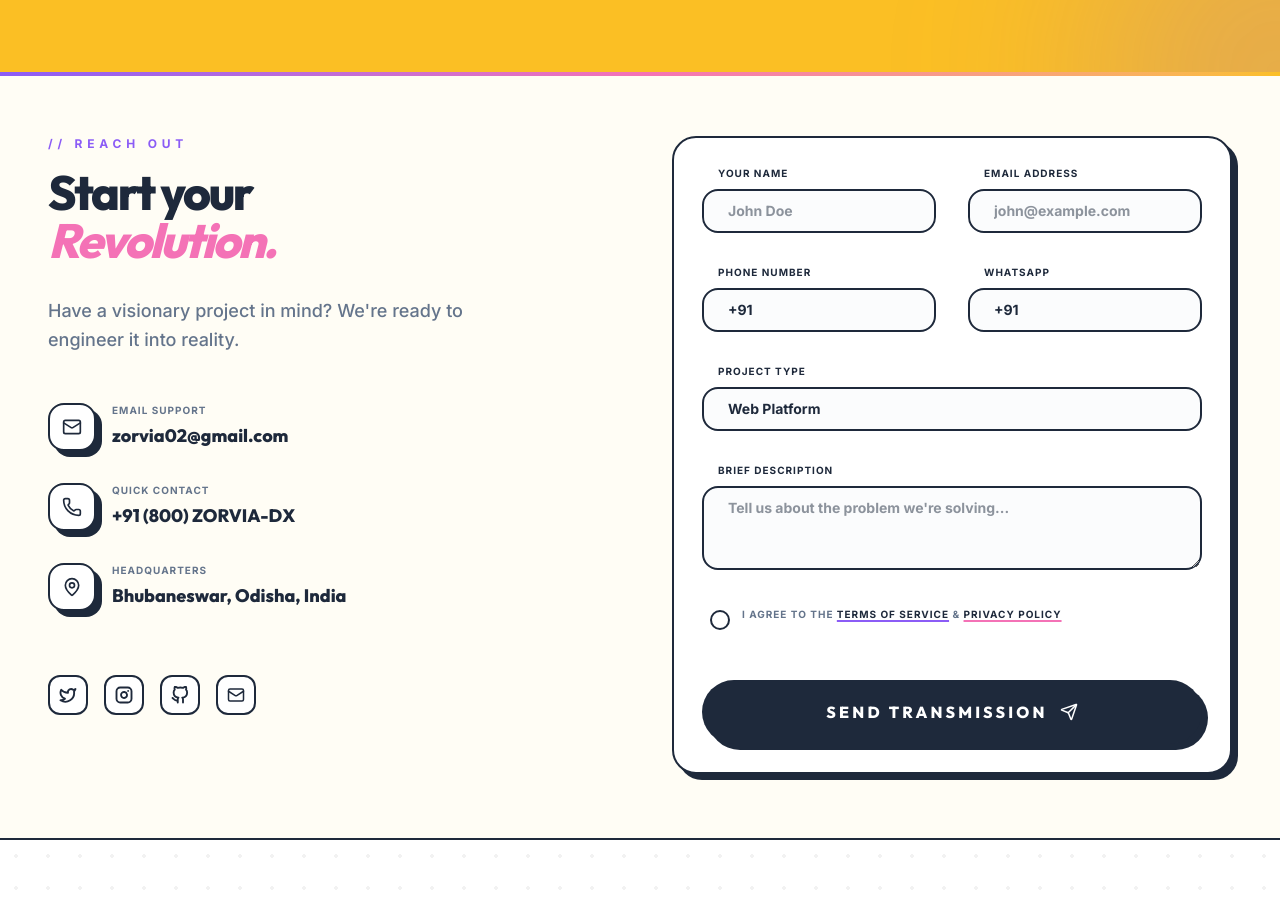
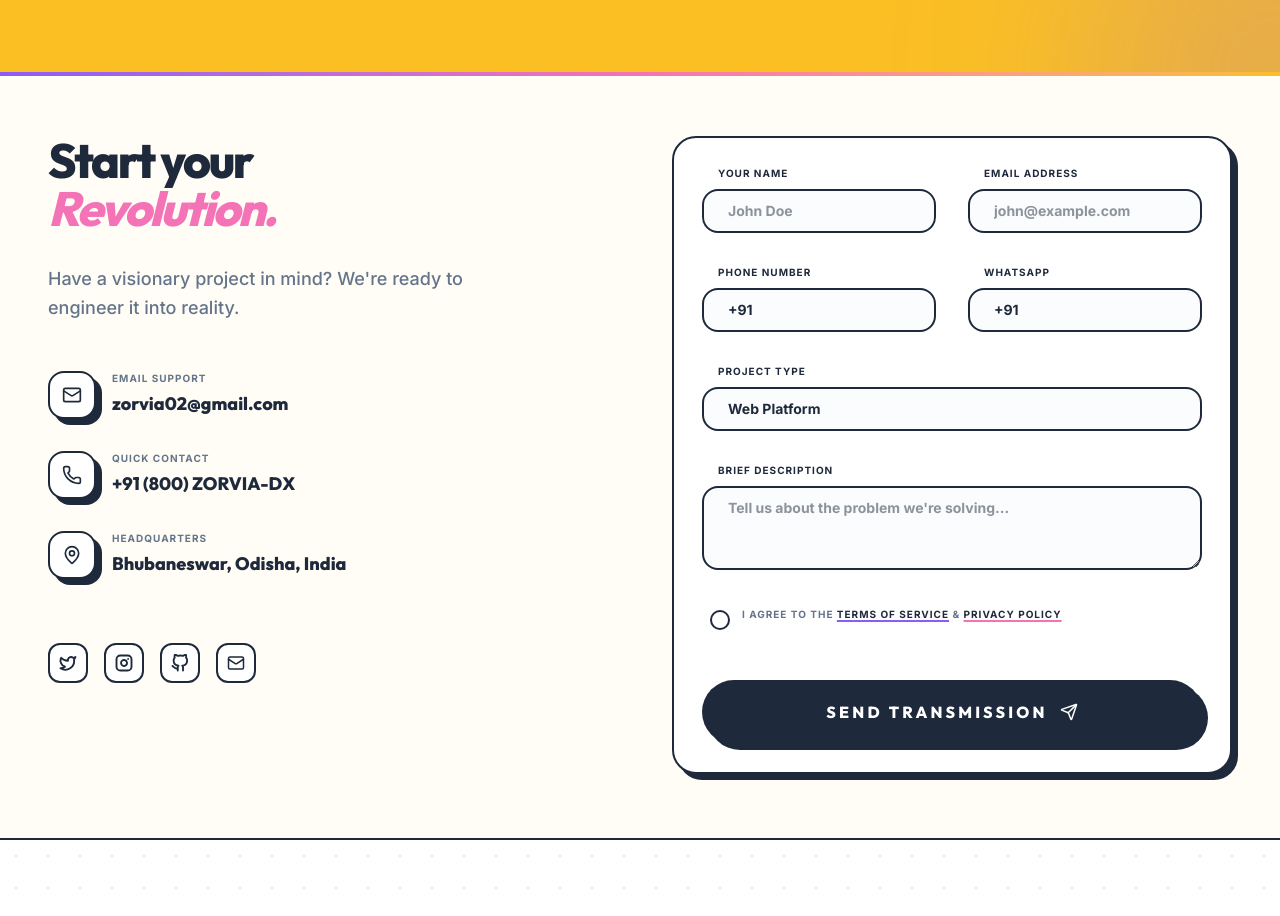
Before and after one commit to itzdevilsunny/my-company-web-site, a React (Vite) app: page / in a window 1280 px wide. Shown: the part 5700-6616 px from the top of the page. Built offline with nearby package versions, Linux system fonts and the light colour scheme; no server answers; the database is empty; a web font is replaced by a local one.

Commit message:
content: remove 'Reach Out' heading from contact section

```diff
--- a/src/components/features/Contact.jsx
+++ b/src/components/features/Contact.jsx
@@ -62,13 +62,6 @@ const Contact = () => {
       <div className="max-w-7xl mx-auto relative z-10">
         <div className="grid grid-cols-1 lg:grid-cols-2 gap-8 lg:gap-16 items-start">
           <div>
-            <motion.div
-              initial={{ opacity: 0 }}
-              whileInView={{ opacity: 1 }}
-              className="text-primary font-black text-[10px] lg:text-xs uppercase tracking-[0.4em] mb-3 lg:mb-4"
-            >
-              // Reach Out
-            </motion.div>
             <h2 className="text-2xl sm:text-3xl lg:text-5xl font-heading text-foreground tracking-tighter leading-none mb-4 lg:mb-8">
               Start your <br />
               <span className="text-secondary italic">Revolution.</span>
```
